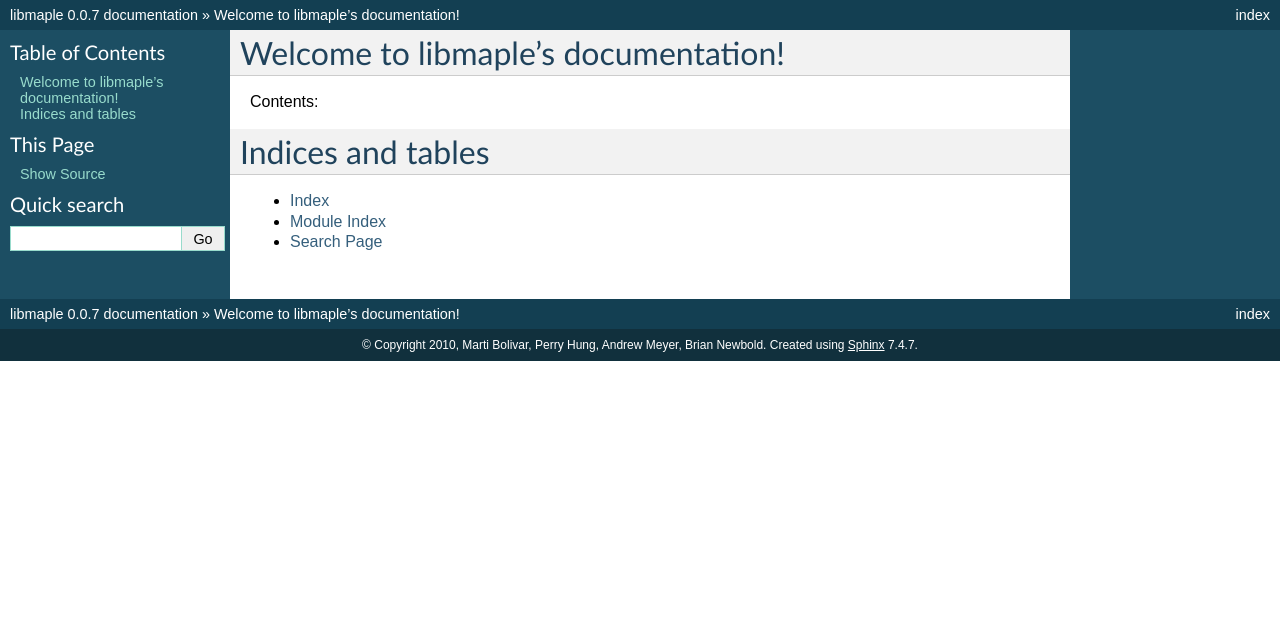
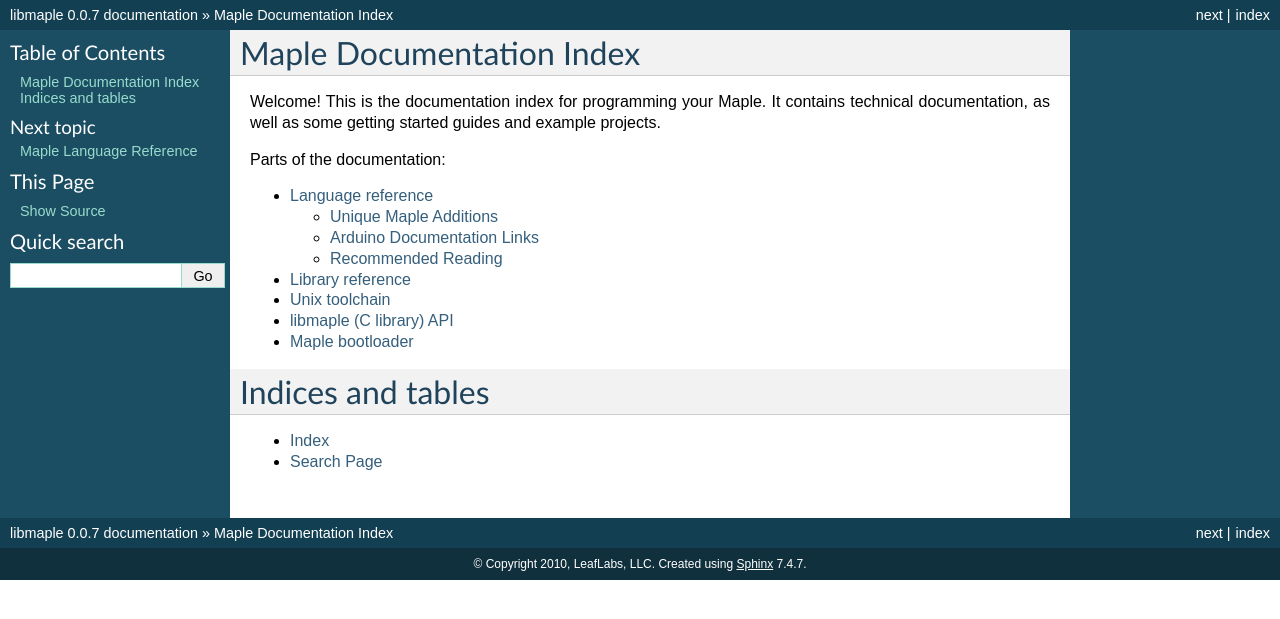
Before and after one commit to leaflabs/leaflabs-docs, a Sphinx documentation site: the page built from source/index.rst, in a window 1280 px wide. Shown: the top 619 px of the page. Built offline with Sphinx 7.4.7, drawn with Linux system fonts in a browser that asks for light colours.

```diff
--- /dev/null
+++ b/source/bootloader.rst
@@ -0,0 +1,5 @@
+==================
+ Maple Bootloader
+==================
+
+stub
--- a/source/conf.py
+++ b/source/conf.py
@@ -45,7 +45,7 @@ master_doc = 'index'
 
 # General information about the project.
 project = u'libmaple'
-copyright = u'2010, Marti Bolivar, Perry Hung, Andrew Meyer, Brian Newbold'
+copyright = u'2010, LeafLabs, LLC'
 
 # The version info for the project you're documenting, acts as replacement for
 # |version| and |release|, also used in various other places throughout the
@@ -184,7 +184,7 @@ htmlhelp_basename = 'libmapledoc'
 # (source start file, target file, title, author, documentclass [howto/manual])
 latex_documents = [
   ('index', 'libmaple.tex', u'libmaple Documentation',
-   u'Marti Bolivar, Perry Hung, Andrew Meyer, Brian Newbold', 'manual'),
+   u'LeafLabs, LLC', 'manual'),
 ]
 
 # The name of an image file (relative to this directory) to place at the top of
@@ -217,7 +217,7 @@ latex_documents = [
 # (source start file, name, description, authors, manual section).
 man_pages = [
     ('index', 'libmaple', u'libmaple Documentation',
-     [u'Marti Bolivar, Perry Hung, Andrew Meyer, Brian Newbold'], 1)
+     [u'LeafLabs, LLC'], 1)
 ]
 
 
--- a/source/index.rst
+++ b/source/index.rst
@@ -3,17 +3,28 @@
    You can adapt this file completely to your liking, but it should at least
    contain the root `toctree` directive.
 
-Welcome to libmaple's documentation!
-====================================
+Maple Documentation Index
+=========================
 
-Contents:
+Welcome!  This is the documentation index for programming your Maple.
+It contains technical documentation, as well as some getting started
+guides and example projects.
+
+.. TODO add projects
+
+Parts of the documentation:
 
 .. toctree::
    :maxdepth: 2
+
+   Language reference <language>
+   Library reference <libraries>
+   Unix toolchain <unix-toolchain>
+   libmaple (C library) API <libmaple>
+   Maple bootloader <bootloader>
 
 Indices and tables
 ==================
 
 * :ref:`genindex`
-* :ref:`modindex`
 * :ref:`search`
--- /dev/null
+++ b/source/language.rst
@@ -0,0 +1,86 @@
+.. _language:
+
+==========================
+ Maple Language Reference
+==========================
+
+The Maple can be programmed in a mostly-complete subset of the the
+`Wiring <http://www.wiring.org.co/reference/>`_ language, which is the
+same language used to program the `Arduino <http://arduino.cc/>`_
+boards.  The entire language will be supported in a future release.
+Please see the extensive `language reference
+<http://arduino.cc/en/Reference/HomePage>`_ on the Arduino webpage for
+more information, or follow a direct link below.
+
+Unique Maple Additions
+----------------------
+
+``ASSERT(...)``
+    The ``ASSERT()`` function can be very useful for basic program
+    debugging. The function accepts a boolean; for example:
+
+      ``ASSERT(state == WAIT);``
+
+    zero is false and any other number is true. If the boolean is true
+    the assertion passes and the program continues as usual. If it is
+    false, the assertion fails: the program is halted, debug
+    information is printed to USART2, and the status LED begins to
+    throb in intensity (it's noticeably different from blinking). The
+    debug information is printed at 9600 baud and consists of the
+    filename and line number where the particular assertion failed.
+
+    Including assertions in a program increases the program size. When
+    using libmaple from the command line, they can be silently
+    disabled by setting the ``DEBUG_LEVEL`` variable to ``DEBUG_NONE``
+    in `libmaple.h <>`; in this case all assertions pass without any
+    lost clock cycles.
+
+Arduino Documentation Links
+---------------------------
+
+.. .. list-table:: Frozen Delights!
+..    :widths: 15 10 30
+..    :header-rows: 1
+
+..    * - Treat
+..      - Quantity
+..      - Description
+..    * - Albatross
+..      - 2.99
+..      - On a stick!
+..    * - Crunchy Frog
+..      - 1.49
+..      - If we took the bones out, it wouldn't be
+..        crunchy, now would it?
+..    * - Gannet Ripple
+..      - 1.99
+..      - On a stick!
+
+.. =====  =====  =======
+.. A      B      A and B
+.. =====  =====  =======
+.. False  False  False
+.. True   False  False
+.. False  True   False
+.. True   True   True
+.. =====  =====  =======
+
+.. +------------------------+------------+----------+----------+
+.. | Header row, column 1   | Header 2   | Header 3 | Header 4 |
+.. | (header rows optional) |            |          |          |
+.. +========================+============+==========+==========+
+.. | body row 1, column 1   | column 2   | column 3 | column 4 |
+.. +------------------------+------------+----------+----------+
+.. | body row 2             | ...        | ...      |          |
+.. +------------------------+------------+----------+----------+
+
+Recommended Reading
+-------------------
+
+* `newlib Documentation <http://sourceware.org/newlib/>`_
+* STMicro documentation for STM32F103RB microcontroller:
+
+    * `All documents <http://www.st.com/mcu/devicedocs-STM32F103RB-110.html>`_
+    * `Datasheet (pdf) <http://www.st.com/stonline/products/literature/ds/13587.pdf>`_
+    * `Reference Manual (pdf) <http://www.st.com/stonline/products/literature/rm/13902.pdf>`_
+    * `Programming Manual (pdf) <http://www.st.com/stonline/products/literature/pm/15491.pdf>`_ (assembly language and register reference)
--- /dev/null
+++ b/source/libmaple.rst
@@ -0,0 +1,5 @@
+====================
+ libmaple Reference
+====================
+
+Stub.
--- /dev/null
+++ b/source/libraries.rst
@@ -0,0 +1,5 @@
+=========================
+ Maple Library Reference
+=========================
+
+Stub
--- /dev/null
+++ b/source/unix-toolchain.rst
@@ -0,0 +1,5 @@
+================
+ Unix Toolchain
+================
+
+Stub
```
